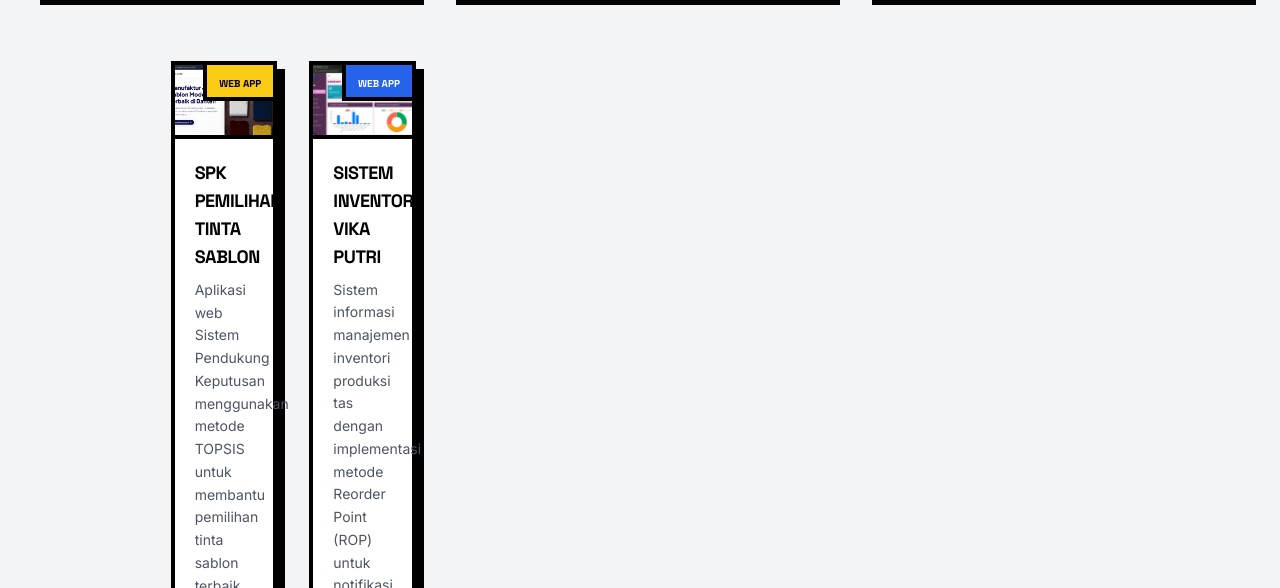
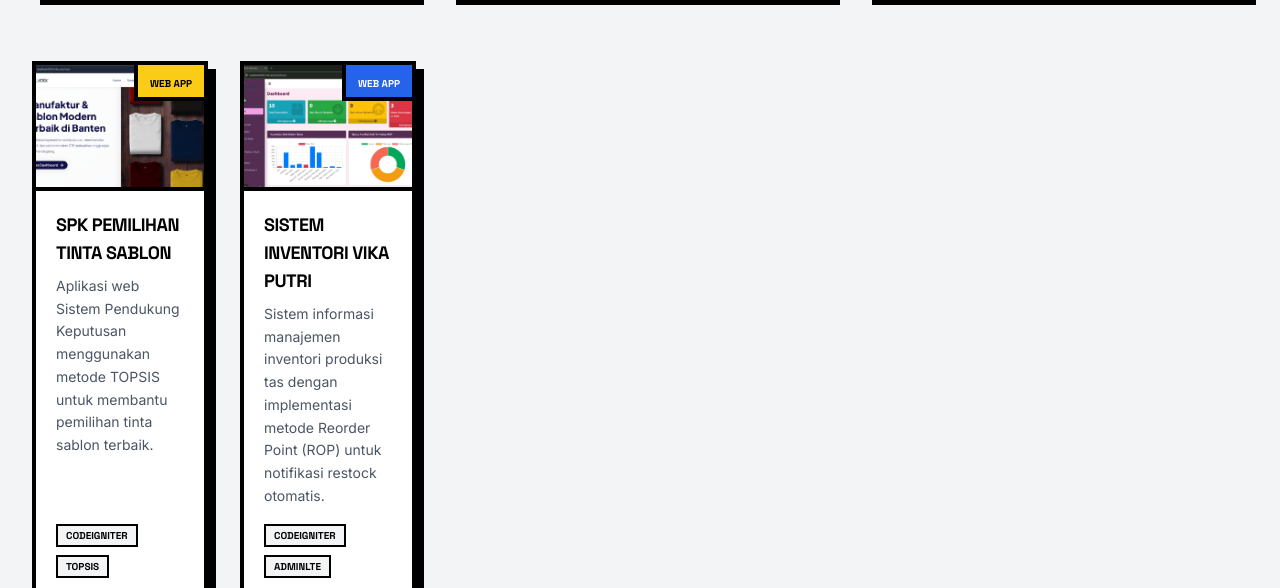
Before and after one commit to YofaFirmansyah/portofolio-yofa-web, a website built with Vite: page index.html in a window 1280 px wide. Shown: the part 3341-3929 px from the top of the page. Built offline with nearby package versions, Linux system fonts and the light colour scheme.

Commit message:
Adjust final gallery card sizing and centering

```diff
--- a/index.html
+++ b/index.html
@@ -459,9 +459,10 @@
           </div>
 
           <!-- Bottom Row (Centered) -->
-          <div class="mt-6 lg:mt-8 grid gap-6 lg:gap-8 justify-center lg:grid-cols-3">
+          <div class="mt-6 lg:mt-8">
+            <div class="mx-auto grid w-full gap-6 lg:max-w-5xl lg:grid-cols-2 lg:gap-8">
               <!-- Project 4: SPK Topsis Tinta Sablon -->
-          <div class="brutal-card group flex flex-col lg:col-start-2">
+              <div class="brutal-card group flex flex-col">
                 <div class="aspect-[4/3] border-b-4 border-brutal-black relative overflow-hidden">
                   <img src="/images/spk-tinta.png" alt="Sistem Pendukung Keputusan Tinta Sablon"
                     class="w-full h-full object-cover" />
@@ -496,7 +497,7 @@
               </div>
 
               <!-- Project 5: Inventory ROP -->
-          <div class="brutal-card group flex flex-col lg:col-start-3">
+              <div class="brutal-card group flex flex-col">
                 <div class="aspect-[4/3] border-b-4 border-brutal-black relative overflow-hidden">
                   <img src="/images/inventori-rop.png" alt="Sistem Inventori ROP" class="w-full h-full object-cover" />
                   <div
```
Lines whose indentation alone changed are shown as unchanged.
